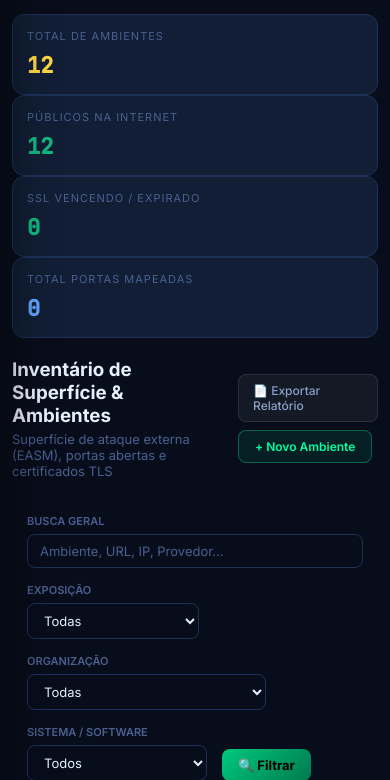
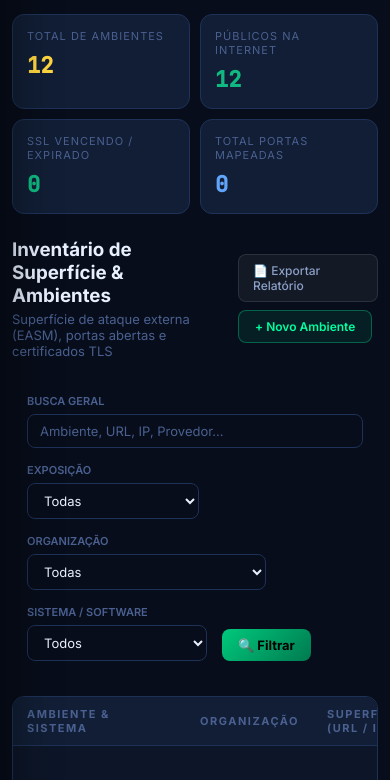
Before and after one commit to pwviptbl/GRC-Intelligence-System, a Laravel app: page /instancias in a window 390 px wide. Shown: the part 63-843 px from the top of the page. Run offline with Laravel 12, Linux system fonts and the light colour scheme; a user stored in the database is signed in; data comes from the database, SQL or seed files in the repository; data that the repository does not hold is empty; style sheets or scripts are compiled from the project's sources; parts of the project's set-up code (start-up, migrations or seed data) failed here and were passed over.

Commit message:
fix(design): ajustar cards de metricas em instancias para stats-row responsivo (4 colunas no PC, 2x2 no mobile)

```diff
--- a/resources/views/instancias/index.blade.php
+++ b/resources/views/instancias/index.blade.php
@@ -134,7 +134,7 @@
 }">
 
     <!-- Stats Cards -->
-    <div class="stats-grid" style="grid-template-columns: repeat(auto-fit, minmax(200px, 1fr)); margin-bottom: 20px;">
+    <div class="stats-row">
         <div class="stat-card c3">
             <div class="stat-label">Total de Ambientes</div>
             <div class="stat-value">{{ $instancias->count() }}</div>
```
